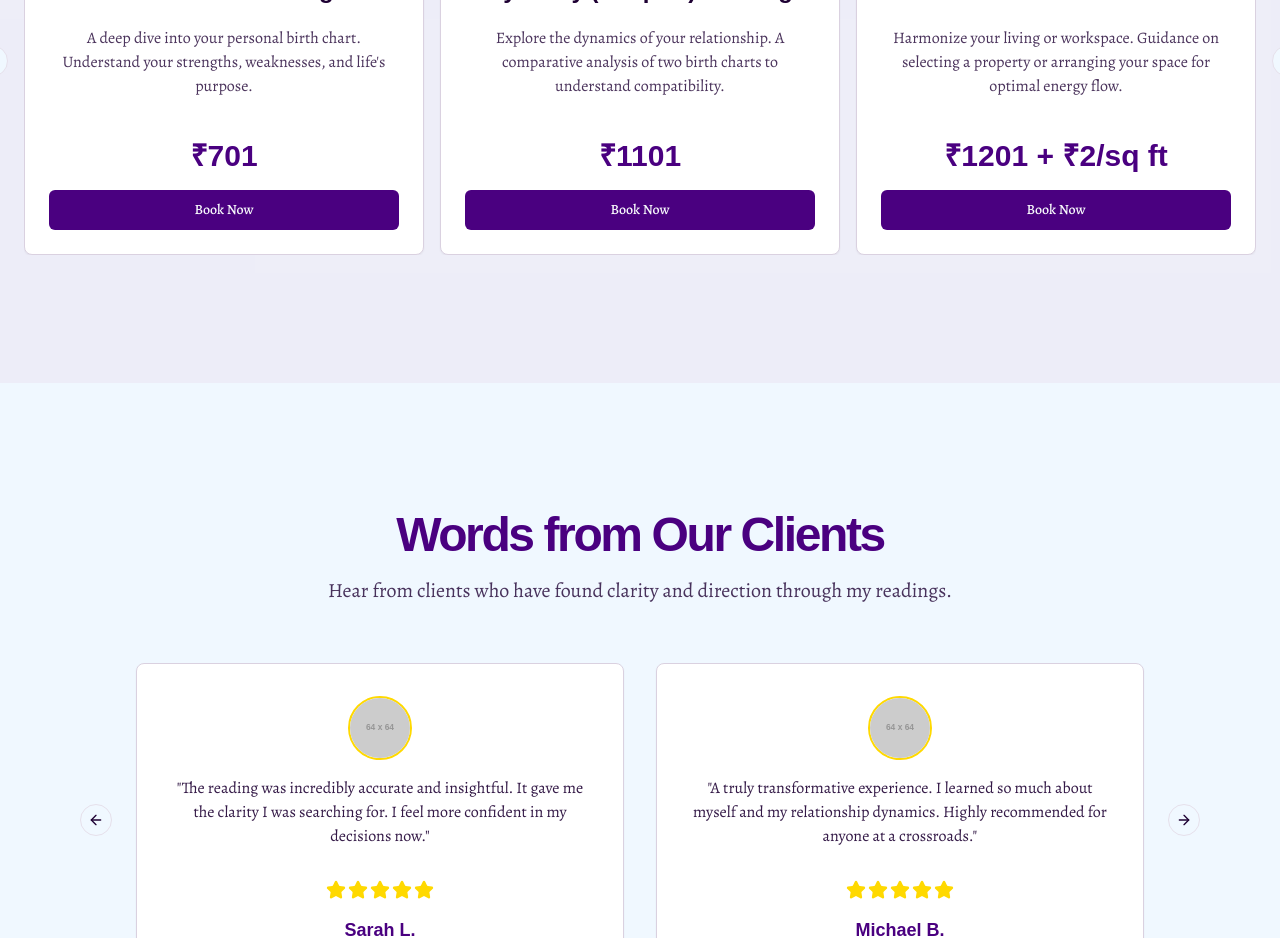
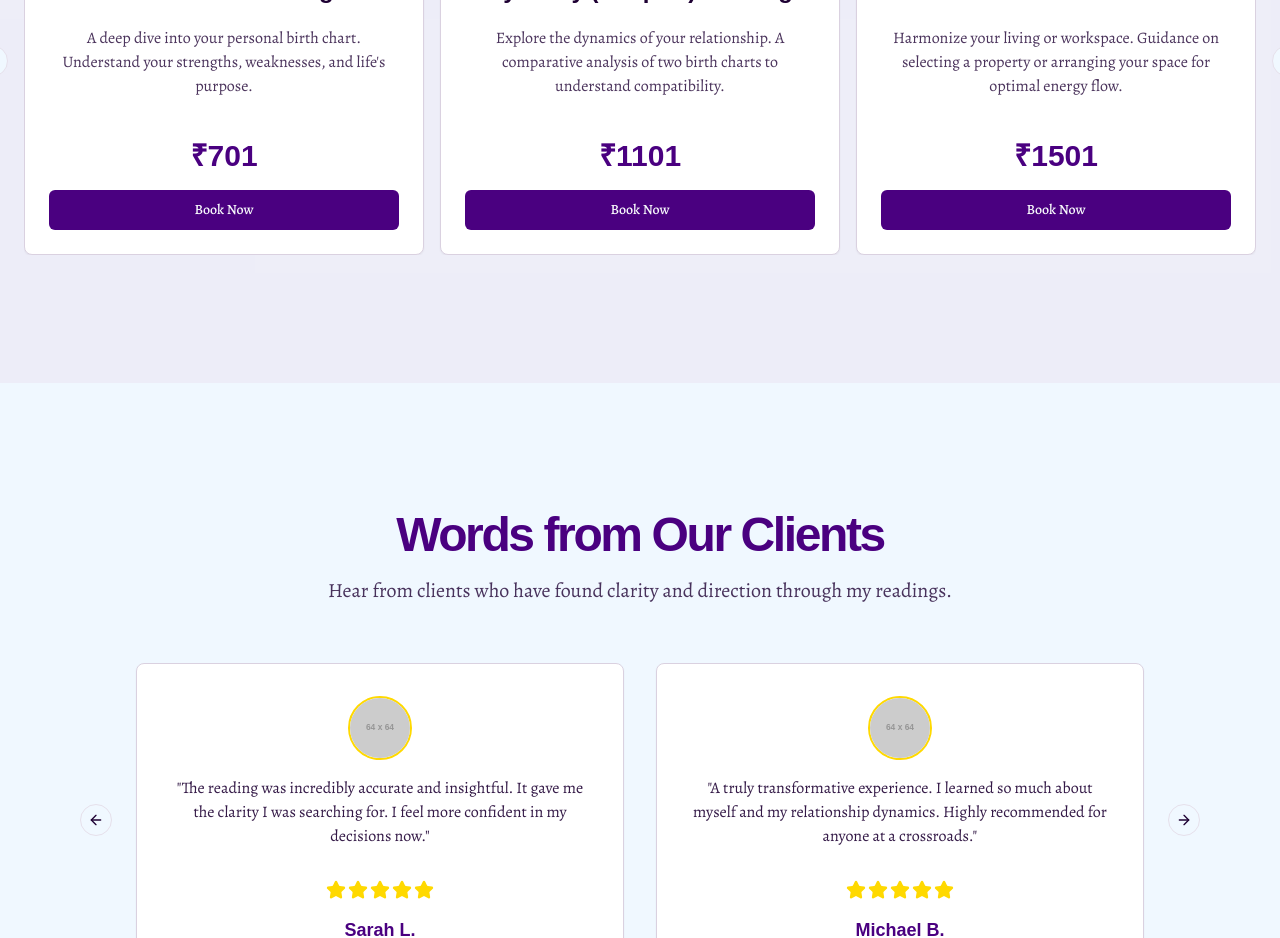
Before and after one commit to MonarchRyuzaki/vagya-trisha, a Next.js app: page / in a window 1280 px wide. Shown: the part 1760-2698 px from the top of the page. Built offline with nearby package versions, Linux system fonts and the light colour scheme; no server answers; a web font is replaced by a local one.

Commit message:
price fixed vastu

```diff
--- a/src/components/services-section.tsx
+++ b/src/components/services-section.tsx
@@ -41,7 +41,7 @@ const services = [
     title: "Vastu Shastra",
     description:
       "Harmonize your living or workspace. Guidance on selecting a property or arranging your space for optimal energy flow.",
-    price: "₹1201 + ₹2/sq ft",
+    price: "₹1501",
   },
   {
     id: "numerology-reading",
```
